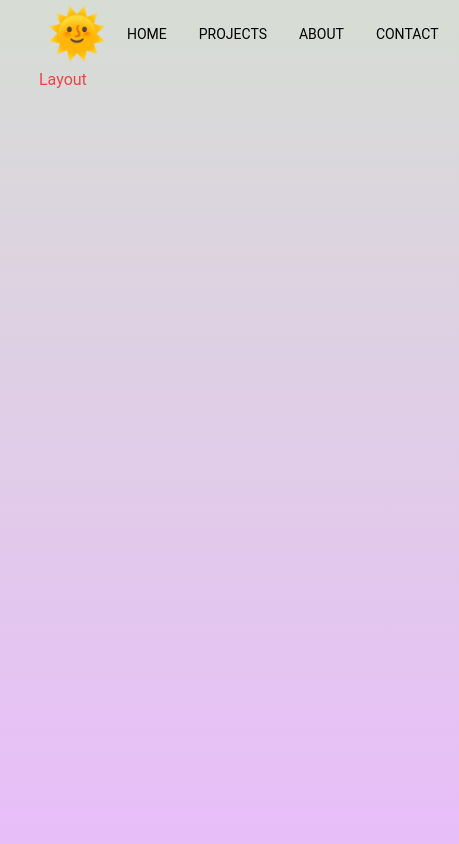
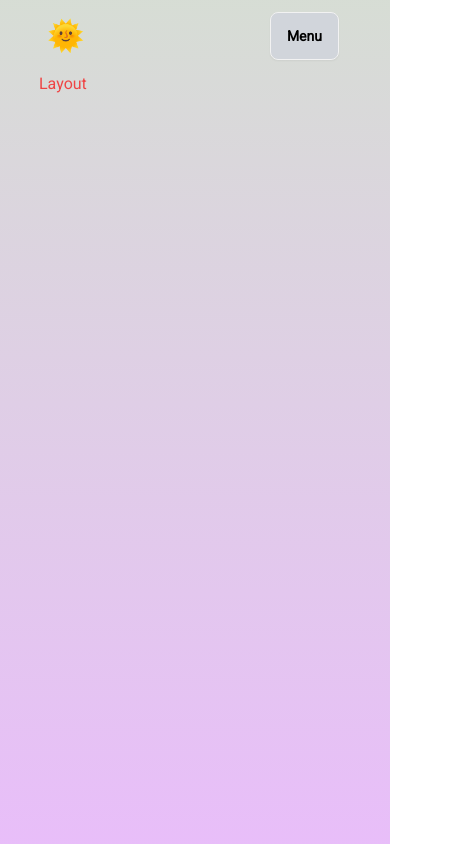
Before and after one commit to hugodanielcabral/portfolio, a React (Vite) app: page / in a window 390 px wide. Shown: the whole page, 459 px wide, since content can reach past the window. Built offline with nearby package versions, Linux system fonts and the light colour scheme.

Commit message:
add styles to Header component

```diff
--- a/src/components/header/Header.jsx
+++ b/src/components/header/Header.jsx
@@ -27,15 +27,15 @@ export const Header = () => {
       <nav>
         <div className="navbar">
           <div className="flex-1">
-            <label className="swap swap-flip text-5xl">
+            <label className="text-3xl swap swap-flip">
               <input type="checkbox" onClick={handleChangeTheme} />
 
               <div className="swap-on">🌑</div>
               <div className="swap-off">🌞</div>
             </label>
           </div>
-          <div className="flex-none text-[#000000] dark:text-[#FFFFFF]">
-            <ul className="menu menu-horizontal px-1">
+          <div className="flex-none text-[#000000] dark:text-[#FFF9F3]">
+            <ul className="hidden px-1 menu menu-horizontal lg:flex">
               <li>
                 <a href="#">HOME</a>
               </li>
@@ -49,6 +49,26 @@ export const Header = () => {
                 <a href="#">CONTACT</a>
               </li>
             </ul>
+
+            <details className="dropdown md:hidden dropdown-end">
+              <summary className="m-1 bg-gray-300 btn text-[#000] dark:text-[#fff] dark:bg-cyan-900 dark:hover:dark:bg-cyan-800">
+                Menu
+              </summary>
+              <ul className="p-2 shadow menu dropdown-content z-[1] dark:bg-cyan-900 rounded-box w-52 bg-gray-300">
+                <li>
+                  <a href="#">HOME</a>
+                </li>
+                <li>
+                  <a href="#">PROJECTS</a>
+                </li>
+                <li>
+                  <a href="#">ABOUT</a>
+                </li>
+                <li>
+                  <a href="#">CONTACT</a>
+                </li>
+              </ul>
+            </details>
           </div>
         </div>
       </nav>
--- a/src/index.css
+++ b/src/index.css
@@ -1,8 +1,8 @@
+@import url("https://fonts.googleapis.com/css2?family=Roboto&display=swap");
+
 @tailwind base;
 @tailwind components;
 @tailwind utilities;
-
-@import url("https://fonts.googleapis.com/css2?family=Roboto&display=swap");
 
 body {
   font-family: "Roboto", sans-serif;
@@ -12,30 +12,7 @@ body {
 }
 
 .dark {
-  background: hsla(205, 46%, 10%, 1);
-
-  background: linear-gradient(
-    0deg,
-    hsla(205, 46%, 10%, 1) 0%,
-    hsla(191, 28%, 23%, 1) 45%,
-    hsla(207, 41%, 27%, 1) 100%
-  );
-
-  background: -moz-linear-gradient(
-    0deg,
-    hsla(205, 46%, 10%, 1) 0%,
-    hsla(191, 28%, 23%, 1) 45%,
-    hsla(207, 41%, 27%, 1) 100%
-  );
-
-  background: -webkit-linear-gradient(
-    0deg,
-    hsla(205, 46%, 10%, 1) 0%,
-    hsla(191, 28%, 23%, 1) 45%,
-    hsla(207, 41%, 27%, 1) 100%
-  );
-
-  filter: progid: DXImageTransform.Microsoft.gradient( startColorstr="#0e1c26", endColorstr="#2a454b", GradientType=1 );
+ background-color: #0E1F39;
 }
 
 .light {
```
